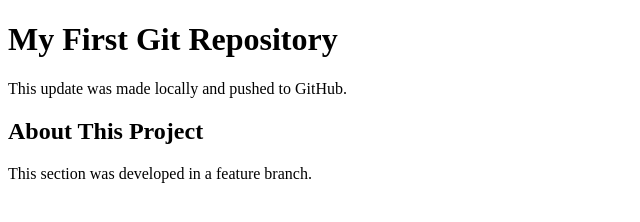
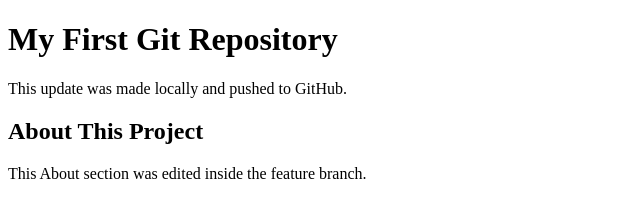
Before and after one commit to davvvead/week2-git-fundamentals, a plain HTML site: page week-2-gitlab/index.html in a window 1280 px wide. Shown: the full height of the page, 0-640 px from the left. Drawn offline with Linux system fonts and the light colour scheme.

Commit message:
Edit About section in feature branch

```diff
--- a/week-2-gitlab/index.html
+++ b/week-2-gitlab/index.html
@@ -17,7 +17,7 @@
 
  <h2>About This Project</h2>
 
- <p>This section was developed in a feature branch.</p>
+ <p>This About section was edited inside the feature branch.</p>
 
 </section>
 
```
